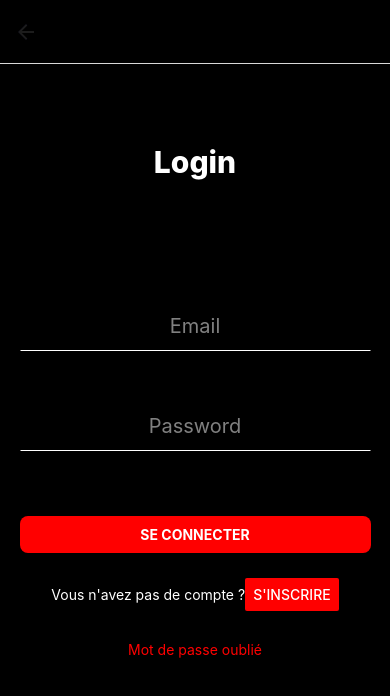
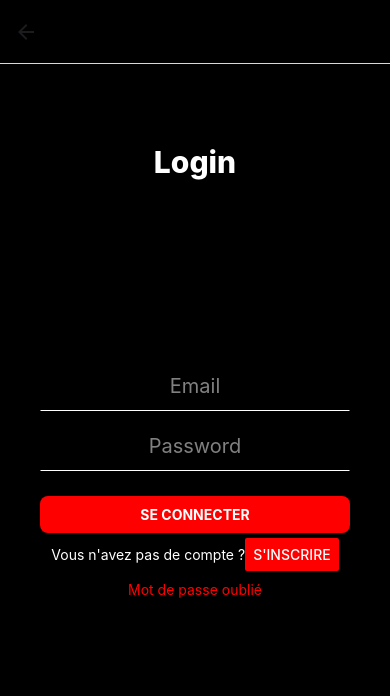
Before and after one commit to adatechschool/projet-mobile-pari_damis, a React Native app in the folder Frontend/: screen /Login in a window 390 px wide. Shown: the top 696 px of the page. Built offline with nearby package versions, Linux system fonts and the light colour scheme.

Commit message:
resolving visual probleme on login page and probleme with setmatchs on match page

```diff
--- a/Frontend/components/Login.js
+++ b/Frontend/components/Login.js
@@ -10,6 +10,7 @@ import {
   TouchableOpacity,
   StyleSheet,
   Button,
+  ScrollView,
   KeyboardAvoidingView,
   Platform,
   Alert,
@@ -103,7 +104,9 @@ const Login = ({ navigation }) => {
       <View>
         <Text style={styles.Login}>Login</Text>
       </View>
-      <KeyboardAvoidingView behavior="padding" style={styles.form}>
+      <KeyboardAvoidingView behavior={Platform.OS === "ios" ? "padding" : "height"} style={{ flex: 1 }}>
+      <ScrollView contentContainerStyle={{ flexGrow: 1, justifyContent: "center", alignItems: "center" }}>
+
         <TextInput
           style={styles.Email}
           placeholder="Email"
@@ -111,7 +114,6 @@ const Login = ({ navigation }) => {
           value={formik.values.Email}
           onChangeText={formik.handleChange("Email")}
         />
-
         <Text style={{ color: "red" }}>{formik.errors.Email}</Text>
 
         <TextInput
@@ -122,19 +124,13 @@ const Login = ({ navigation }) => {
           value={formik.values.Password}
           onChangeText={formik.handleChange("Password")}
         />
-
         <Text style={{ color: "red" }}>{formik.errors.Password}</Text>
 
         <TouchableOpacity style={styles.customButton} onPress={onPress}>
           <Text style={styles.buttonText}>SE CONNECTER</Text>
         </TouchableOpacity>
-        <View
-          style={{
-            flexDirection: "row",
-            justifyContent: "center",
-            alignItems: "center",
-          }}
-        >
+
+        <View style={{ flexDirection: "row", justifyContent: "center", alignItems: "center" }}>
           <Text style={{ color: "white" }}>Vous n'avez pas de compte ?</Text>
           <Button
             title="S'inscrire"
@@ -143,16 +139,13 @@ const Login = ({ navigation }) => {
             onPress={() => navigation.navigate("Signup")}
           />
         </View>
+
         <View style={{ marginVertical: 10 }}>
           <Text style={{ color: "red" }}>Mot de passe oublié</Text>
-          {/* <Button title="Mot de passe oublié"
-        color="red"
-
-        titleStyle={{left: 140, bottom: 270 }}
-         /> */}
         </View>
-      </KeyboardAvoidingView>
-    </View>
+      </ScrollView>
+    </KeyboardAvoidingView>
+  </View>
   );
 };
 
--- a/Frontend/components/Match.js
+++ b/Frontend/components/Match.js
@@ -42,37 +42,28 @@ const Match = ({ route, navigation }) => {
     const nextSaturdayDate = getNextSaturdayDate()
     console.log(nextSundayDate);
     try {
+      Promise.all([
         fetch(
-        `https://api.sportradar.com/mma/trial/v2/fr/schedules/${nextSaturdayDate}/summaries.json?api_key=nrmu6fxvt5e5bzdzhx2845fq`,
+          `https://api.sportradar.com/mma/trial/v2/en/schedules/${nextSaturdayDate}/summaries.json?api_key=YE9TUl20bR4P5cQ88x72966nqL5ebm4l62BGnjmK`,
           {
             method: "GET",
             headers: {
               "Content-type": "application/json",
             },
           }
-      )
-        .then((response) => response.json())
-        .then((json) => {
-          setMatchs(json.summaries);
-          console.log("helloooo", matchs[0].sport_event.competitors[0].name);
-        });
-    } catch (error) {
-      console.log("Error message", error);
-    }
-    try {
+        ).then((response) => response.json()),
         fetch(
-        `https://api.sportradar.com/mma/trial/v2/fr/schedules/${nextSundayDate}/summaries.json?api_key=nrmu6fxvt5e5bzdzhx2845fq`,
+          `https://api.sportradar.com/mma/trial/v2/en/schedules/${nextSundayDate}/summaries.json?api_key=YE9TUl20bR4P5cQ88x72966nqL5ebm4l62BGnjmK`,
           {
             method: "GET",
             headers: {
               "Content-type": "application/json",
             },
           }
-      )
-        .then((response) => response.json())
-        .then((json) => {
-          setMatchs(json.summaries);
-          console.log("helloooo", matchs[0].sport_event.competitors[0].name);
+        ).then((response) => response.json())
+      ]).then(([saturdayJson, sundayJson]) => {
+        const allMatchs = [...saturdayJson.summaries, ...sundayJson.summaries];
+        setMatchs(allMatchs);
       });
     } catch (error) {
       console.log("Error message", error);
```
Lines whose indentation alone changed are shown as unchanged.
